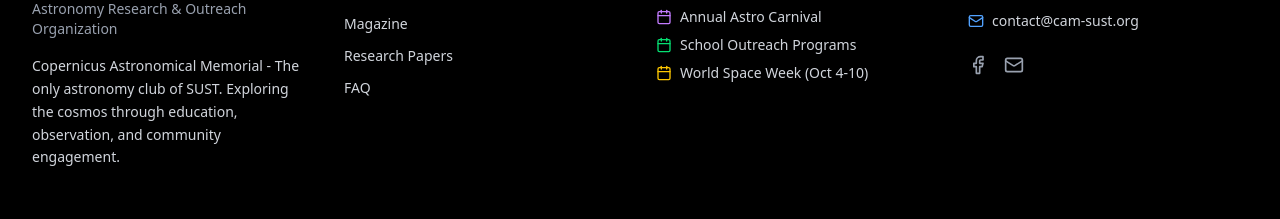
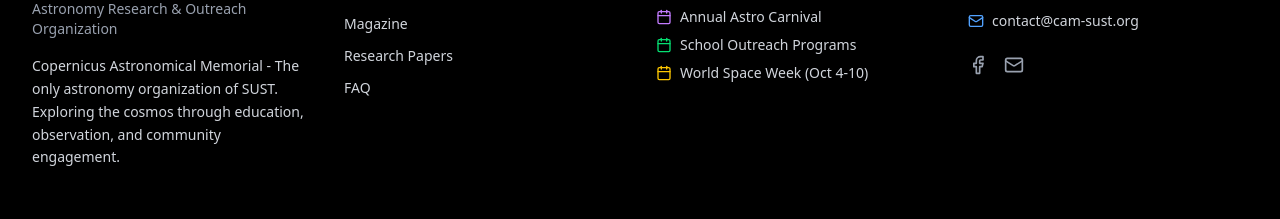
Before and after one commit to heronet/cam-sust.org, a Next.js app: page / in a window 1280 px wide. Shown: the part 5629-5848 px from the top of the page. Built offline with nearby package versions, Linux system fonts and the light colour scheme.

Commit message:
fix: update footer description + fix asteroid belt

```diff
--- a/src/components/footer/footer.tsx
+++ b/src/components/footer/footer.tsx
@@ -38,8 +38,8 @@ const Footer: React.FC = () => {
               <span>Astronomy Research & Outreach Organization</span>
             </div>
             <p className="text-gray-300 text-sm leading-relaxed">
-              Copernicus Astronomical Memorial - The only astronomy club of
-              SUST. Exploring the cosmos through education, observation, and
+              Copernicus Astronomical Memorial - The only astronomy organization
+              of SUST. Exploring the cosmos through education, observation, and
               community engagement.
             </p>
           </div>
```
